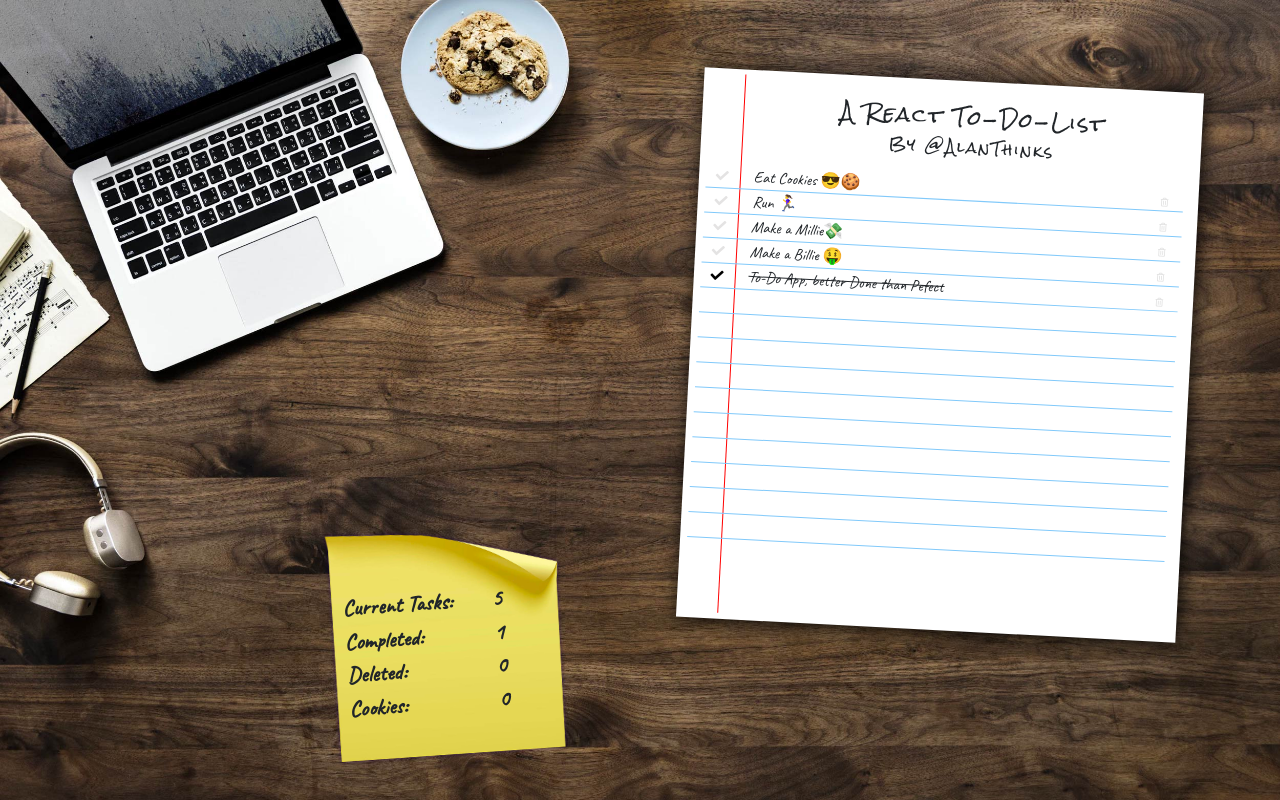
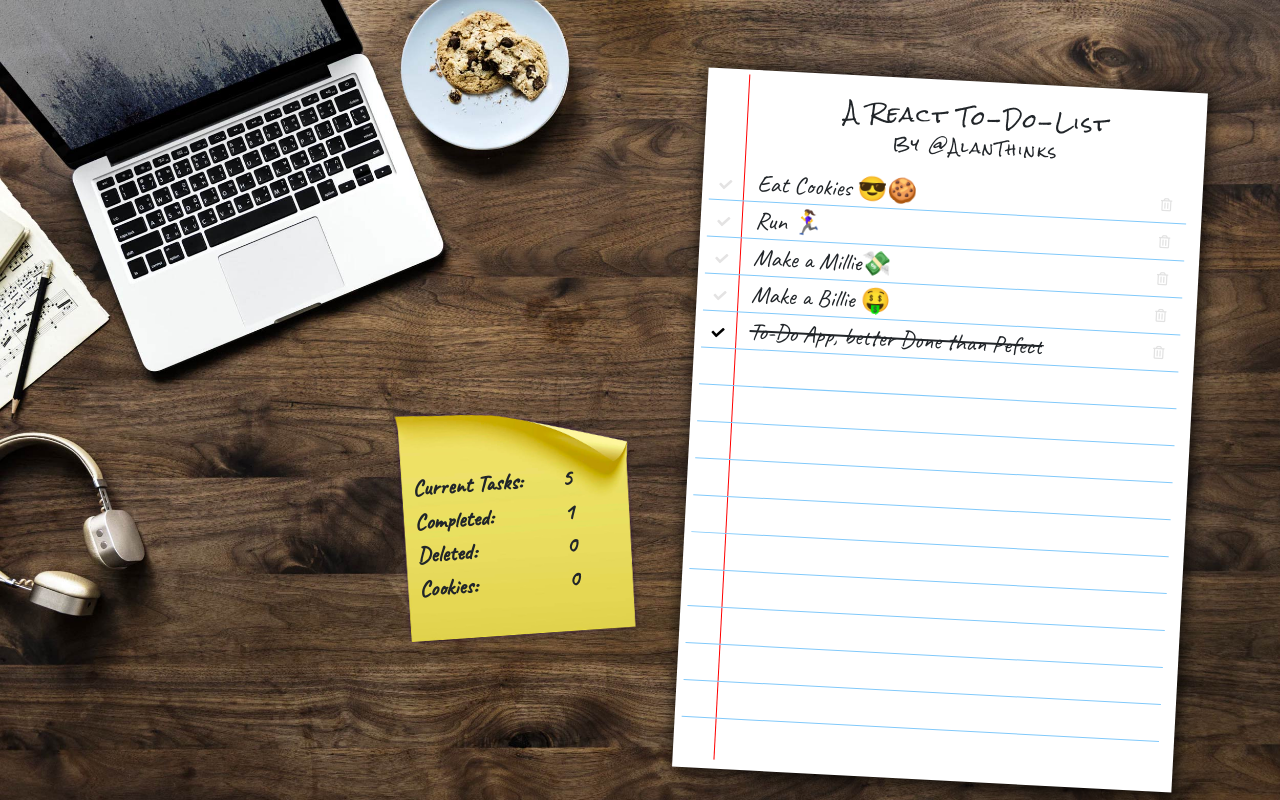
Before and after one commit to alanthinks/paper-to-do-list, a React (Create React App) app: page / in a window 1280 px wide. Built offline with nearby package versions, Linux system fonts and the light colour scheme.

Commit message:
responsive fixes

```diff
--- a/src/css/responsiveness.css
+++ b/src/css/responsiveness.css
@@ -93,10 +93,10 @@
   }
 }
 
-@media screen and (max-height: 800px) {
+/* @media screen and (max-height: 800) {
   .paper-container {
     /* line-height: 1.5; */
-    height: 550px;
+/* height: 550px;
   }
   .sticky-note {
     left: 25%;
@@ -108,11 +108,8 @@
   .btn-delete {
     font-size: 0.55rem;
   }
-}
+} */
 @media screen and (max-height: 700px) {
-  .paper-container {
-    /* height: 90%; */
-  }
   .sticky-note {
     left: 10%;
     top: 75%;
```
